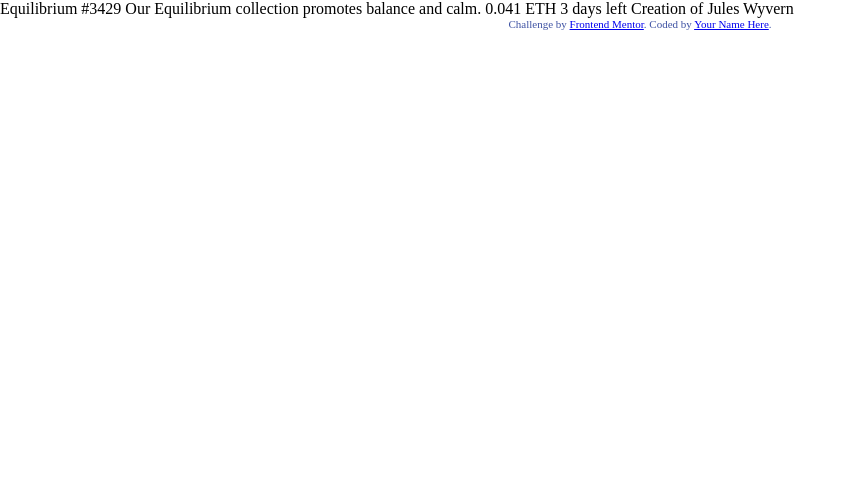
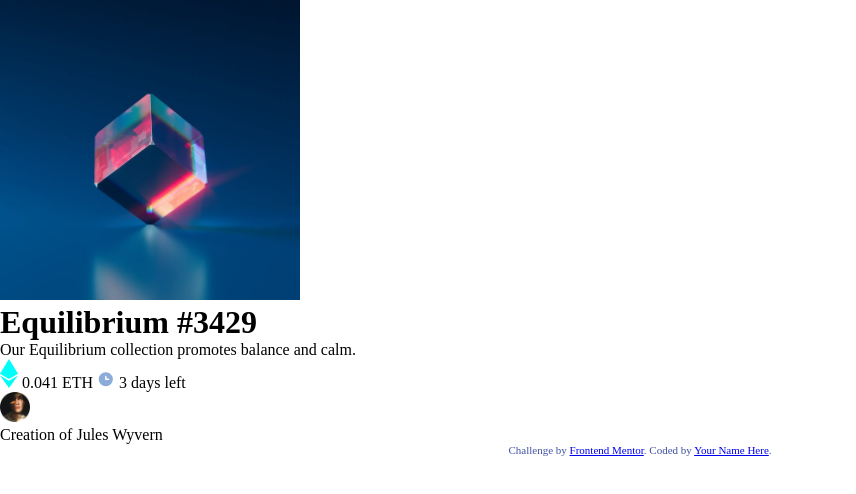
Before and after one commit to Poli2714/fm-nft-preview, a plain HTML site: page index.html in a window 1280 px wide. Shown: the whole page, without its empty margins (0-856 px from the left). Drawn offline with Linux system fonts and the light colour scheme.

Commit message:
Structure html

```diff
--- a/index.html
+++ b/index.html
@@ -16,14 +16,52 @@
     <title>Frontend Mentor | NFT preview card component</title>
   </head>
   <body>
-    Equilibrium #3429 Our Equilibrium collection promotes balance and calm.
-    0.041 ETH 3 days left Creation of Jules Wyvern
+    <main class="container">
+      <div class="nft-card">
+        <img
+          src="./images/image-equilibrium.jpg"
+          alt="Equilibrium image"
+          width="300"
+        />
+        <div class="equilibrium">
+          <h1 class="heading">Equilibrium #3429</h1>
+          <p class="description">
+            Our Equilibrium collection promotes balance and calm.
+          </p>
+        </div>
+        <div class="price">
+          <img
+            src="./images/icon-ethereum.svg"
+            alt="Ethereum icon"
+            class="icon"
+            width="18"
+          />
+          <span>0.041 ETH</span>
+          <img
+            src="./images/icon-clock.svg"
+            alt="Clock icon"
+            class="icon"
+            width="18"
+          />
+          <span>3 days left</span>
+        </div>
+        <div class="author">
+          <img
+            src="./images/image-avatar.png"
+            alt="User avatar"
+            class="avatar"
+            width="30"
+          />
+          <p>Creation of Jules Wyvern</p>
+        </div>
+      </div>
+    </main>
 
-    <div class="attribution">
+    <footer class="attribution">
       Challenge by
       <a href="https://www.frontendmentor.io?ref=challenge" target="_blank"
         >Frontend Mentor</a
       >. Coded by <a href="#">Your Name Here</a>.
-    </div>
+    </footer>
   </body>
 </html>
```
